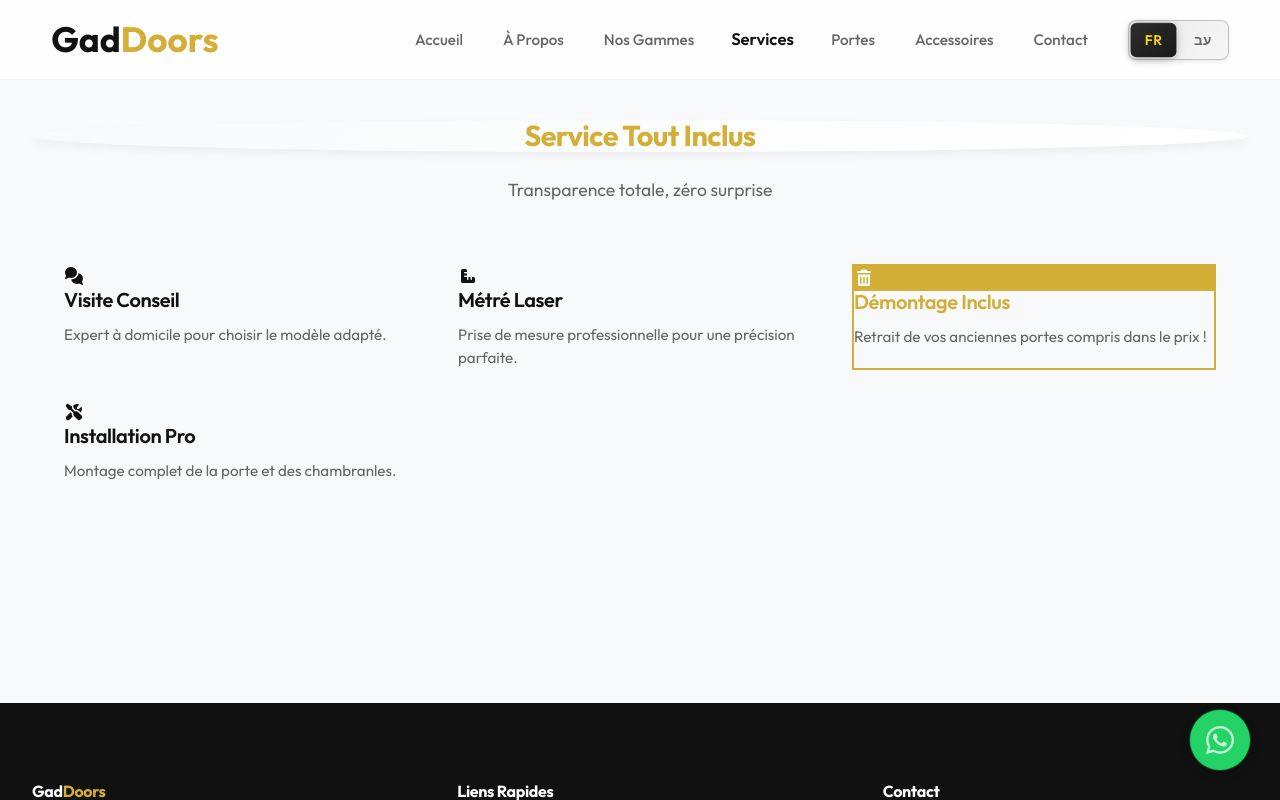
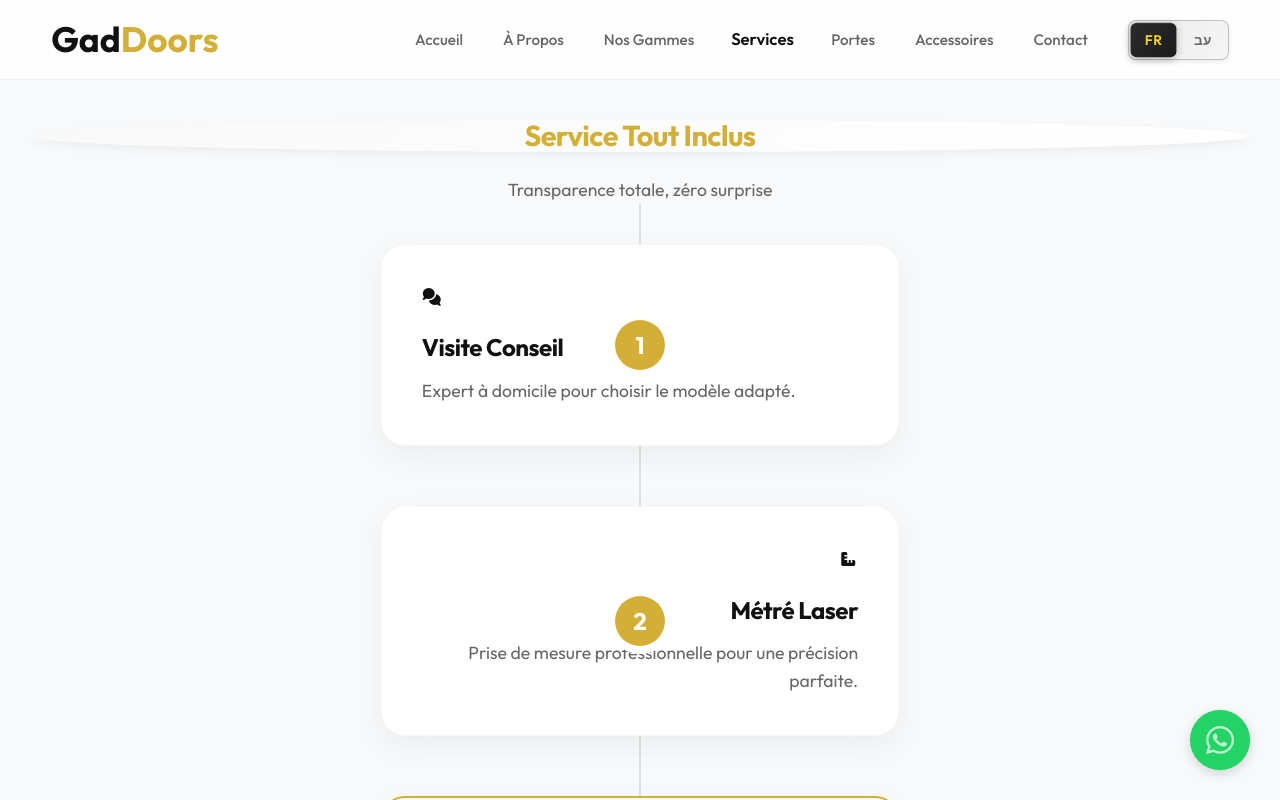
Before and after one commit to yankele13-cmyk/gad-doors-pro, a Next.js app: page /services in a window 1280 px wide. Shown: the top 800 px of the page. Built offline with nearby package versions, Linux system fonts and the light colour scheme.

Commit message:
Redesign Services page with Process Timeline layout

```diff
--- a/src/app/globals.css
+++ b/src/app/globals.css
@@ -490,7 +490,104 @@
   transform: scale(1.1);
 }
 
-/* Admin & Forms */
+/* Services Timeline */
+.timeline-section {
+  position: relative;
+  padding: 40px 0;
+}
+
+.timeline-line {
+  position: absolute;
+  left: 50%;
+  top: 0;
+  bottom: 0;
+  width: 2px;
+  background: rgba(0, 0, 0, 0.1);
+  transform: translateX(-50%);
+}
+
+.timeline-item {
+  display: flex;
+  justify-content: center;
+  align-items: center;
+  margin-bottom: 60px;
+  position: relative;
+}
+
+.timeline-content {
+  width: 45%;
+  background: var(--bg-surface);
+  padding: 2.5rem;
+  border-radius: var(--radius-lg);
+  box-shadow: 0 10px 30px rgba(0, 0, 0, 0.05);
+  position: relative;
+  border: 1px solid rgba(0, 0, 0, 0.03);
+  transition: transform 0.3s ease;
+}
+
+.timeline-content:hover {
+  transform: translateY(-5px);
+  box-shadow: 0 15px 40px rgba(0, 0, 0, 0.08);
+}
+
+.timeline-number {
+  width: 50px;
+  height: 50px;
+  background: var(--accent-color);
+  color: white;
+  border-radius: 50%;
+  display: flex;
+  align-items: center;
+  justify-content: center;
+  font-size: 1.5rem;
+  font-weight: 700;
+  position: absolute;
+  left: 50%;
+  transform: translateX(-50%);
+  z-index: 2;
+  box-shadow: 0 0 0 8px white;
+}
+
+.timeline-item:nth-child(odd) {
+  flex-direction: row-reverse;
+}
+
+.timeline-item:nth-child(odd) .timeline-content {
+  text-align: right;
+}
+
+.timeline-item:nth-child(even) .timeline-content {
+  text-align: left;
+}
+
+/* Mobile Timeline */
+@media (max-width: 768px) {
+  .timeline-line {
+    left: 20px;
+  }
+
+  .timeline-item {
+    flex-direction: column;
+    align-items: flex-start;
+    padding-left: 50px;
+  }
+
+  .timeline-item:nth-child(odd) {
+    flex-direction: column;
+    align-items: flex-start;
+  }
+
+  .timeline-number {
+    left: 20px;
+    transform: translateX(-50%);
+  }
+
+  .timeline-content {
+    width: 100%;
+    text-align: left !important;
+  }
+}
+
 .login-container {
   min-height: 100vh;
   display: flex;
--- a/src/app/services/page.js
+++ b/src/app/services/page.js
@@ -15,37 +15,50 @@
         </div>
 
         <div className="container">
-          <div className="product-grid" style={{ gap: '30px' }}>
-            {/* Consultation */}
-            <div className="premium-card">
-              <div className="feature-icon-circle">
+          <div className="timeline-section">
+            <div className="timeline-line"></div>
+
+            {/* Step 1: Consultation */}
+            <div className="timeline-item">
+              <div className="timeline-number">1</div>
+              <div className="timeline-content">
+                <div className="feature-icon-circle" style={{ margin: '0 auto 1.5rem' }}>
                   <i className="fas fa-comments"></i>
                 </div>
                 <h3>{t('service_consult_title')}</h3>
                 <p>{t('service_consult_desc')}</p>
               </div>
+            </div>
 
-            {/* Measurement */}
-            <div className="premium-card">
-              <div className="feature-icon-circle">
+            {/* Step 2: Measurement */}
+            <div className="timeline-item">
+              <div className="timeline-number">2</div>
+              <div className="timeline-content">
+                <div className="feature-icon-circle" style={{ margin: '0 auto 1.5rem' }}>
                   <i className="fas fa-ruler-combined"></i>
                 </div>
                 <h3>{t('service_measure_title')}</h3>
                 <p>{t('service_measure_desc')}</p>
               </div>
+            </div>
 
-            {/* Removal - Highlighted */}
-            <div className="premium-card" style={{ border: '2px solid var(--accent-color)' }}>
-              <div className="feature-icon-circle" style={{ background: 'var(--accent-color)', color: 'white' }}>
+            {/* Step 3: Removal */}
+            <div className="timeline-item">
+              <div className="timeline-number">3</div>
+              <div className="timeline-content" style={{ border: '2px solid var(--accent-color)' }}>
+                <div className="feature-icon-circle" style={{ margin: '0 auto 1.5rem', background: 'var(--accent-color)', color: 'white' }}>
                   <i className="fas fa-trash-alt"></i>
                 </div>
                 <h3 style={{ color: 'var(--accent-color)' }}>{t('service_removal_title')}</h3>
                 <p>{t('service_removal_desc')}</p>
               </div>
+            </div>
 
-            {/* Installation */}
-            <div className="premium-card">
-              <div className="feature-icon-circle">
+            {/* Step 4: Installation */}
+            <div className="timeline-item">
+              <div className="timeline-number">4</div>
+              <div className="timeline-content">
+                <div className="feature-icon-circle" style={{ margin: '0 auto 1.5rem' }}>
                   <i className="fas fa-tools"></i>
                 </div>
                 <h3>{t('service_install_title')}</h3>
@@ -53,6 +66,14 @@
               </div>
             </div>
           </div>
+
+          {/* CTA Section */}
+          <div className="text-center mt-5">
+            <a href="/contact" className="btn">
+              {t('nav_contact')}
+            </a>
+          </div>
+        </div>
       </PageSection>
     </main>
   );
```
Lines whose indentation alone changed are shown as unchanged.
